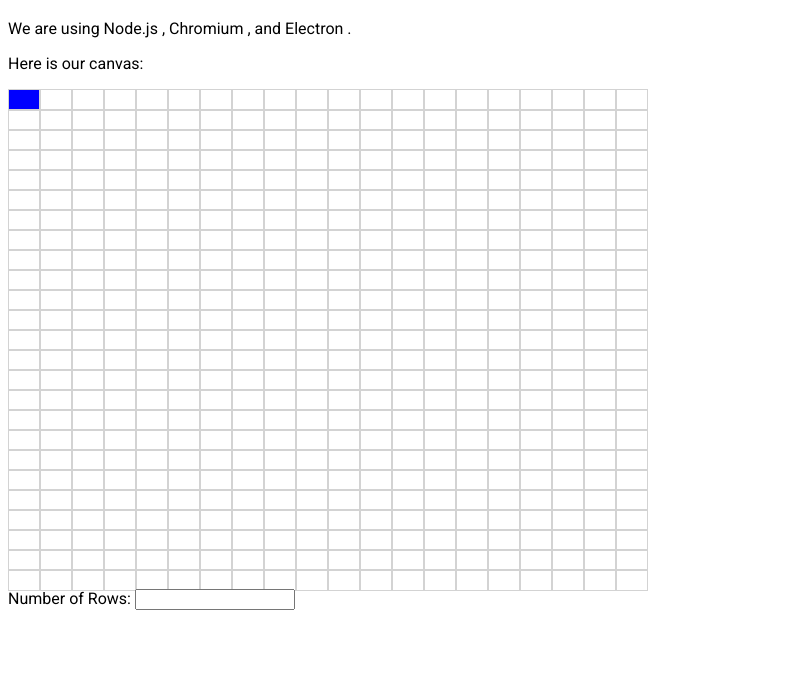
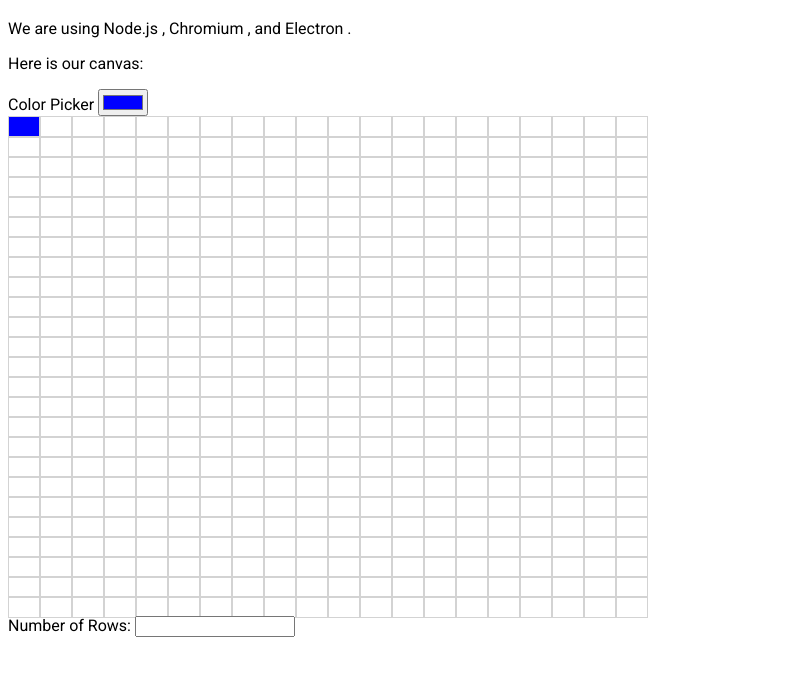
Before and after one commit to lykelly19/knitting-project, an Electron app: page index.html in a window 800 px wide. Both pictures are taken after a click on the element 24 px from the left and 161 px from the top of the page. Shown: the part 62-738 px from the top of the page. Drawn offline with nearby package versions, Linux system fonts and the light colour scheme.

Commit message:
change grid square colors when clicked based on color picker

```diff
--- a/index.html
+++ b/index.html
@@ -23,13 +23,16 @@
 
     <p>Here is our canvas:</p>
 
+    <label for="colorpicker">Color Picker</label>
+    <input type="color" id="colorpicker" value="#0000ff">
+
+
     <div id="grid"></div>
 
     <label for="numRows">Number of Rows: </label>
     <input type="text" id="numRows" name="numRows"><br>
     <div id="slider-rows"></div>
 
-
     <!-- You can also require other files to run in this process -->
     <script src="./renderer.js"></script>
     <script src="./script.js"></script>
--- a/script.js
+++ b/script.js
@@ -1,6 +1,9 @@
 $(document).ready(function(){
 
-    // Need to include jQuery UI for sliders
+    pixelColorClass = "clicked";
+    pixelColor = "blue";
+    prevColor = "white";
+    setColor = "white";
 
     function createGrid(totalRows, totalCols) {
 
@@ -27,7 +30,30 @@ $(document).ready(function(){
 
 
     $(".grid-square").on("click", function() {
-        $(this).toggleClass('clicked');
+        // $(this).toggleClass(pixelColorClass);
+
+        // change the grid square's background color to the selected color
+        $(this).css("background-color", pixelColor);
+        setColor = pixelColor;
+    });
+
+    $('.grid-square').on('mouseenter', function() {
+        prevColor = $(this).css("background-color");
+        setColor = prevColor;
+
+        // change grid square hover background to the pixelColor
+        $(this).css("background-color", pixelColor);
+
+     }).on('mouseleave', function() {
+
+        // change back to initial color on mouseleave / not hovering
+         if(setColor != pixelColor)
+            $(this).css("background-color", prevColor);
+     });
+
+    $('#colorpicker').on('change', function() {
+        pixelColor = this.value;
+        pixelColorClass = "color-" + pixelColor.replace("#", "");
     });
 
 });
--- a/styles.css
+++ b/styles.css
@@ -22,10 +22,6 @@ h1 {
     margin: 0px;
 }
 
-.grid-square:hover {
-    background-color: red;
-}
-
 .clicked {
     background-color: blue;
 }
```
